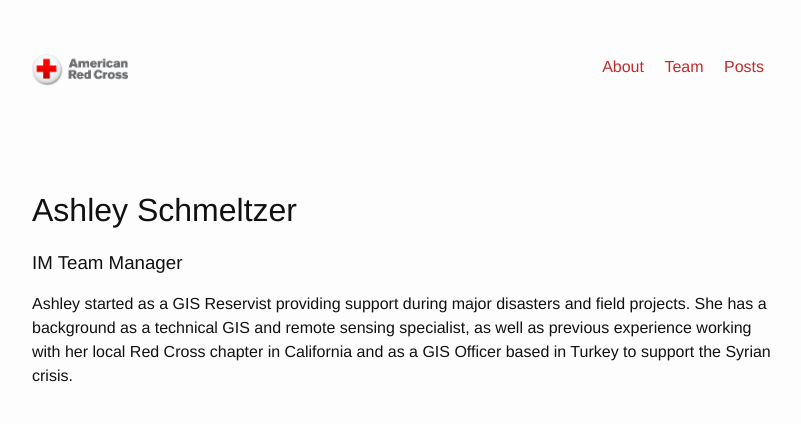
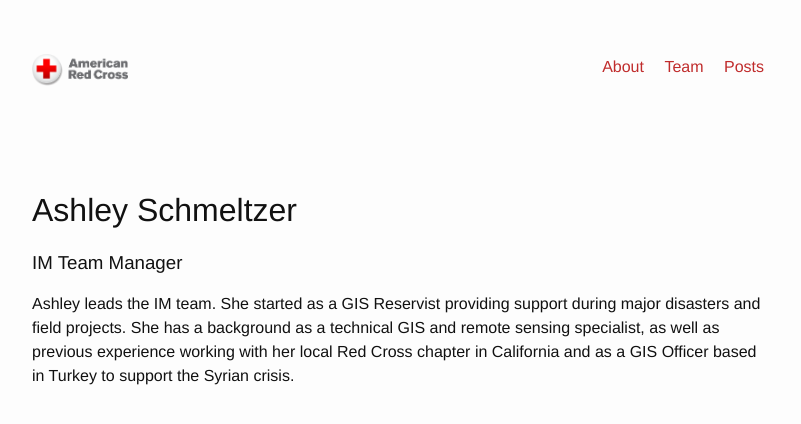
Before and after one commit to AmericanRedCross/americanredcross.github.com, a Jekyll site: the page built from _team/02-ashley-schmeltzer.md, in a window 1280 px wide. Shown: the top 424 px of the page, without its empty margins (238-1039 px from the left). Built offline with Jekyll 4.4.1, drawn with Linux system fonts in a browser that asks for light colours.

Commit message:
Update 02-ashley-schmeltzer.md

```diff
--- a/_team/02-ashley-schmeltzer.md
+++ b/_team/02-ashley-schmeltzer.md
@@ -16,4 +16,4 @@
 published: true
 ---
 
-Ashley started as a GIS Reservist providing support during major disasters and field projects. She has a background as a technical GIS and remote sensing specialist, as well as previous experience working with her local Red Cross chapter in California and as a GIS Officer based in Turkey to support the Syrian crisis.
+Ashley leads the IM team. She started as a GIS Reservist providing support during major disasters and field projects. She has a background as a technical GIS and remote sensing specialist, as well as previous experience working with her local Red Cross chapter in California and as a GIS Officer based in Turkey to support the Syrian crisis.
```
